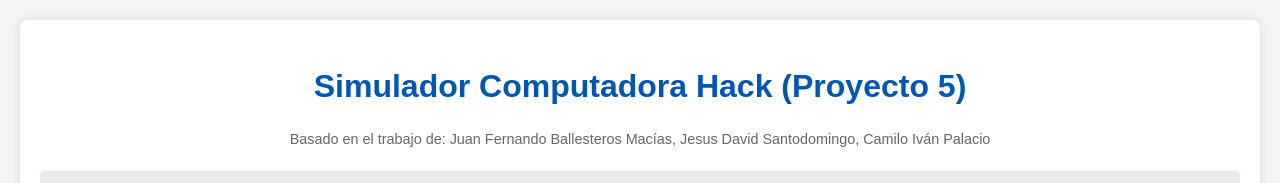
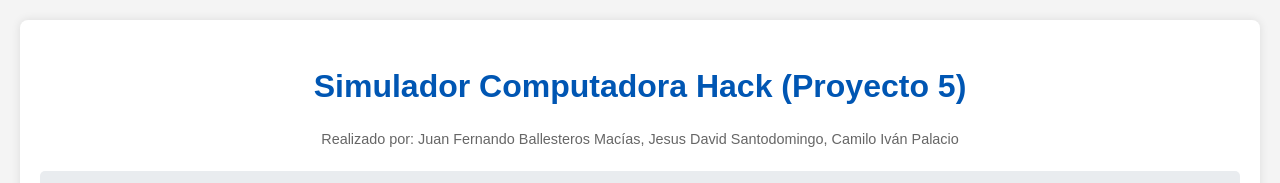
Before and after one commit to juanfernando23/nand2tetris, a plain HTML site: page simulador_proyecto5.html in a window 1280 px wide. Shown: the top 183 px of the page. Drawn offline with Linux system fonts and the light colour scheme.

Commit message:
Corrige la redacción del crédito en el simulador de Proyecto 5.

```diff
--- a/simulador_proyecto5.html
+++ b/simulador_proyecto5.html
@@ -10,7 +10,7 @@
     <div class="container">
         <h1>Simulador Computadora Hack (Proyecto 5)</h1>
         <div class="authors">
-            <p>Basado en el trabajo de: Juan Fernando Ballesteros Macías, Jesus David Santodomingo, Camilo Iván Palacio</p>
+            <p>Realizado por: Juan Fernando Ballesteros Macías, Jesus David Santodomingo, Camilo Iván Palacio</p>
         </div>
 
         <div class="controls">
```
